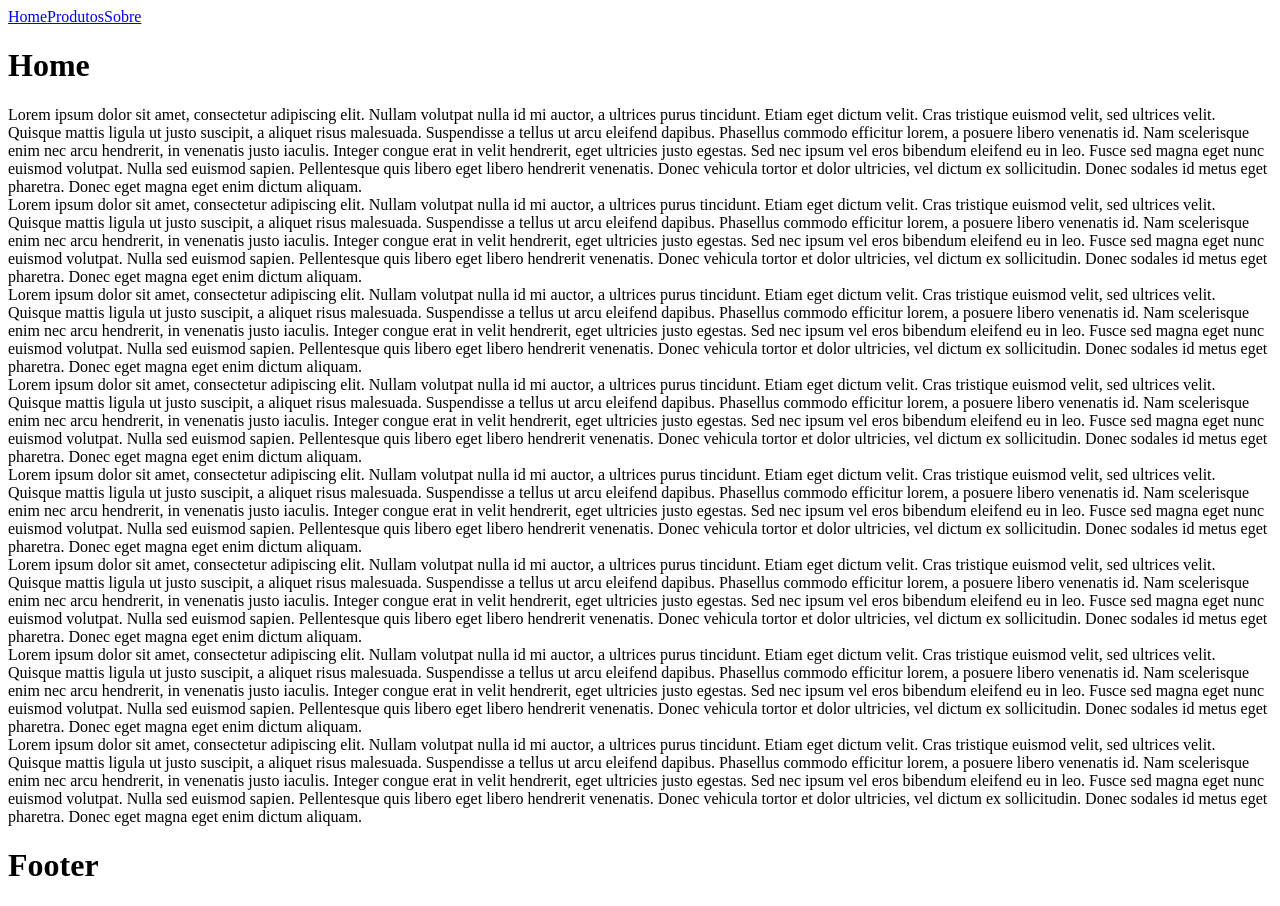
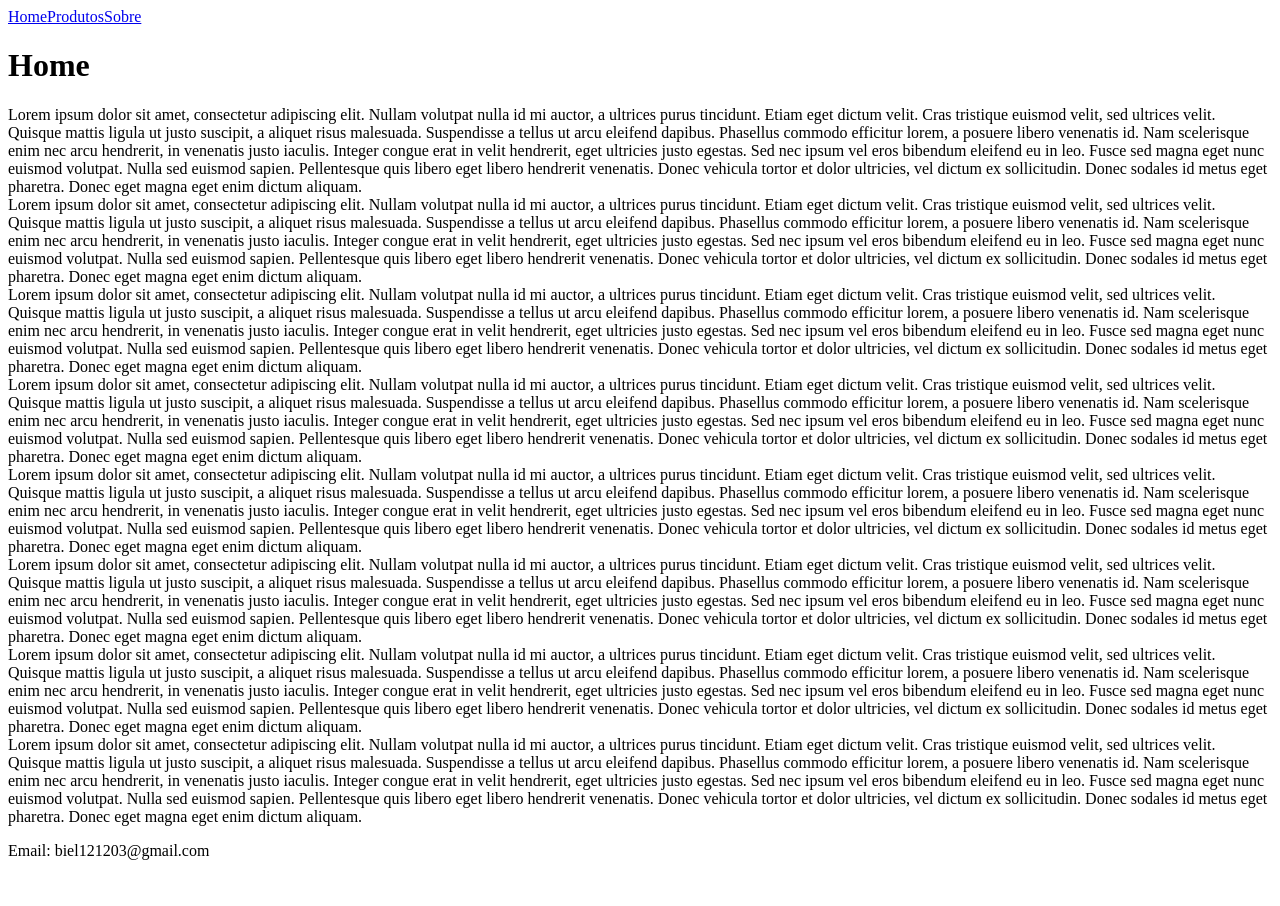
Before and after one commit to Checkpoint-4-Javasript/checkpoint4_javascript, a React (Vite) app: page / in a window 1280 px wide. After the commit the page ends 876 px from the top, so only its background shows below. Built offline with nearby package versions, Linux system fonts and the light colour scheme.

Commit message:
footer: email

```diff
--- a/src/Footer.jsx
+++ b/src/Footer.jsx
@@ -3,7 +3,7 @@ import {} from 'react'
 function Footer(){
     return(
         <>
-        <h1>Footer</h1>
+        <p>Email: biel121203@gmail.com</p>
         </>
     )
 }
```
